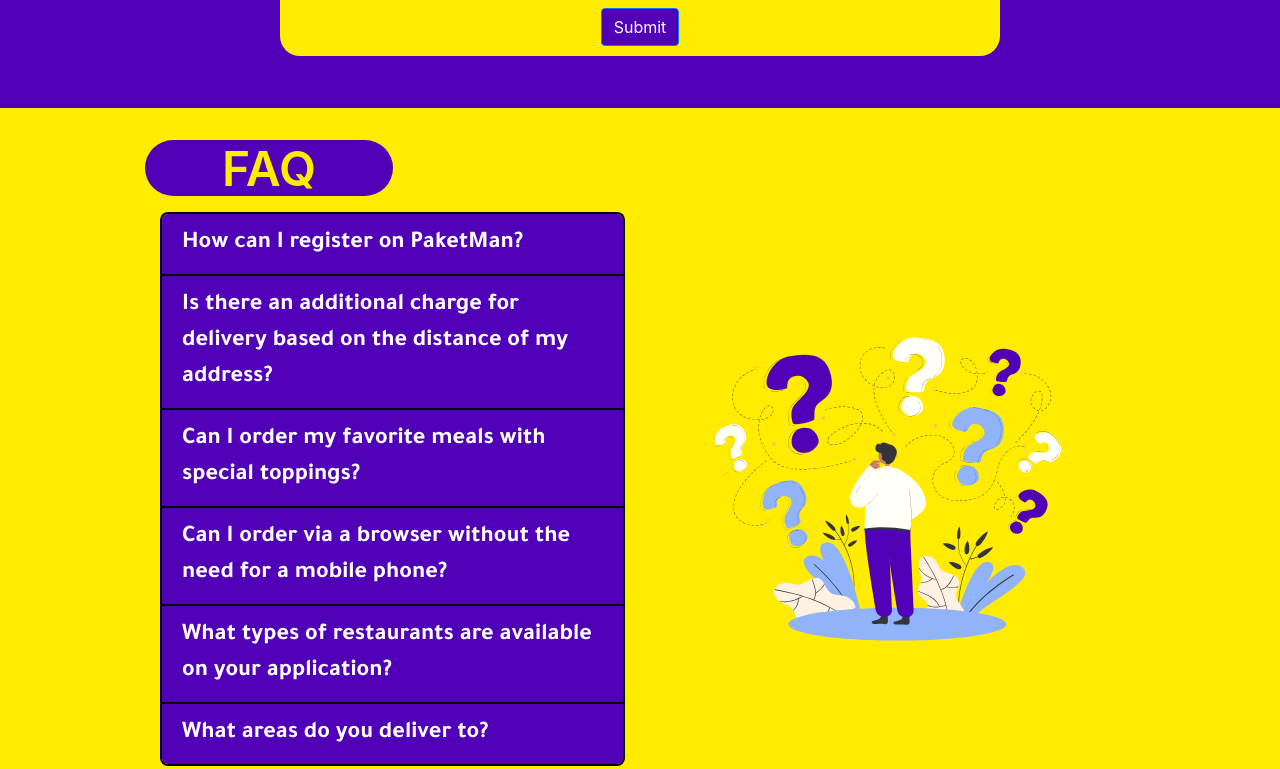
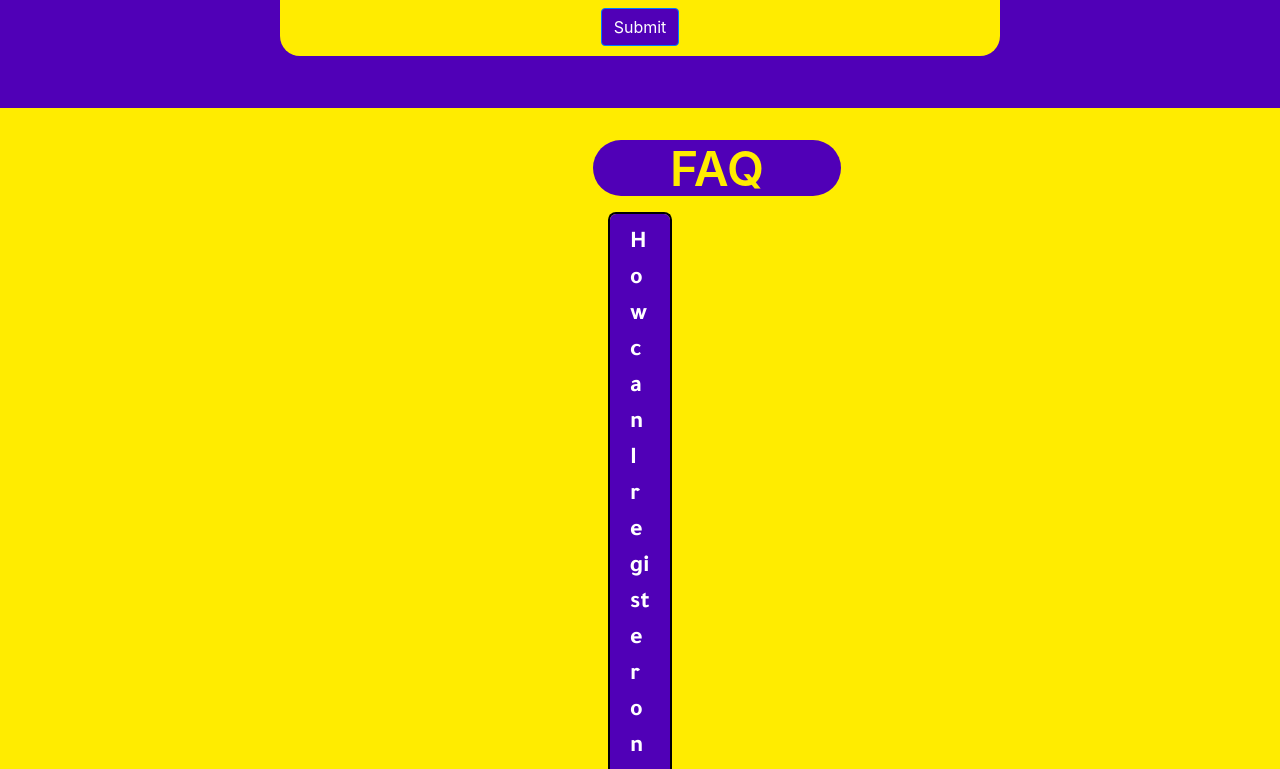
Before and after one commit to khaldoon9kh/paketManWebsite, a React (Create React App) app: page / in a window 1280 px wide. Shown: the part 1563-2332 px from the top of the page. Built offline with nearby package versions, Linux system fonts and the light colour scheme.

Commit message:
fix responsive larg

```diff
--- a/src/containers/FAQ/index.css
+++ b/src/containers/FAQ/index.css
@@ -46,3 +46,9 @@
     flex-direction: column;
   }
 }
+
+@media (max-width: 2560px) {
+  .faqContainer {
+    padding: 2rem 38rem;
+  }
+}
```
